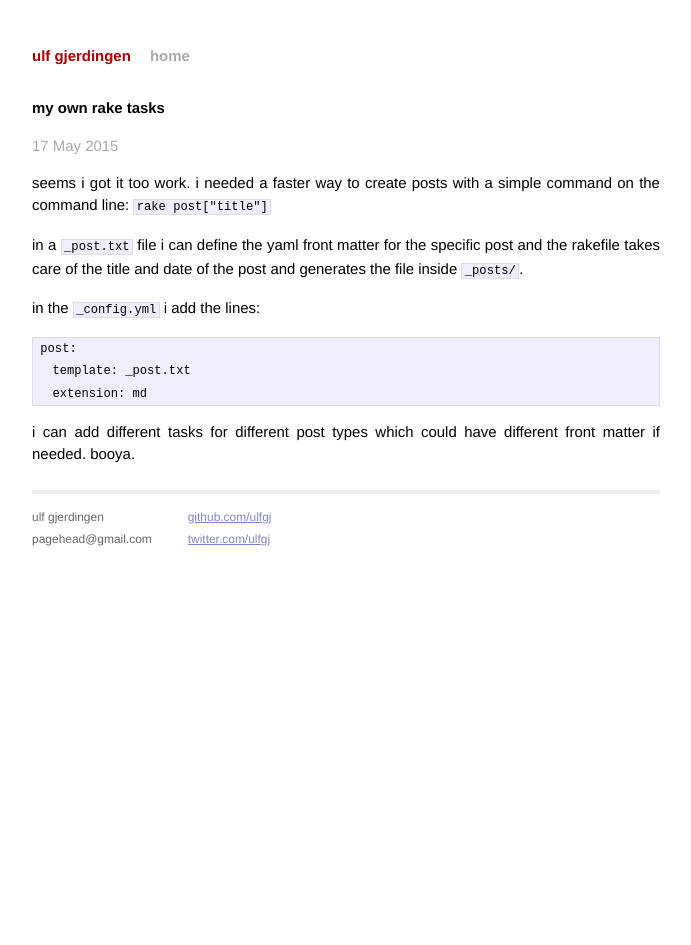
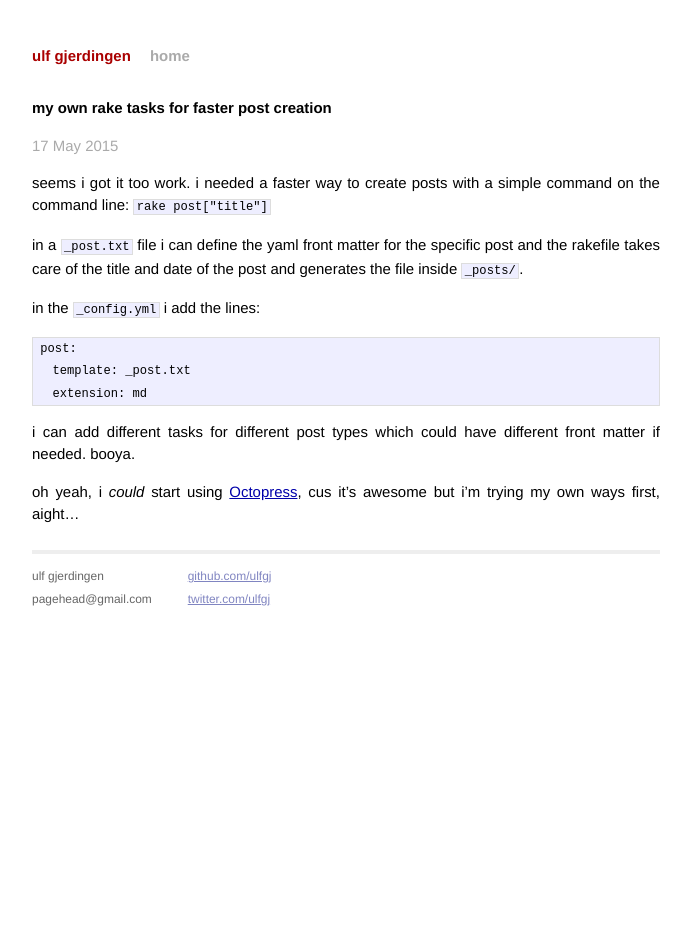
Before and after one commit to ulfgj/ulfgj.github.io, a Jekyll site: the page built from _posts/2015-05-17-my-own-rake-tasks-for-faster-post-creation.md, in a window 1280 px wide. Shown: the whole page, without its empty margins (294-985 px from the left). Built offline with Jekyll 4.4.1, drawn with Linux system fonts in a browser that asks for light colours.

Commit message:
updating shome crap in shome poshtsh.

```diff
--- a/_posts/2015-05-17-my-own-rake-tasks.md
+++ b/_posts/2015-05-17-my-own-rake-tasks-for-faster-post-creation.md
@@ -1,6 +1,6 @@
 ---
 layout: post
-title:  "my own rake tasks"
+title:  "my own rake tasks for faster post creation"
 date:   2015-05-17 21:35:30
 categories: jekyll update
 ---
@@ -17,3 +17,5 @@ in the `_config.yml` i add the lines:
 
 
 i can add different tasks for different post types which could have different front matter if needed. booya.
+
+oh yeah, i *could* start using [Octopress](http://octopress.org/), cus it's awesome but i'm trying my own ways first, aight...
```
